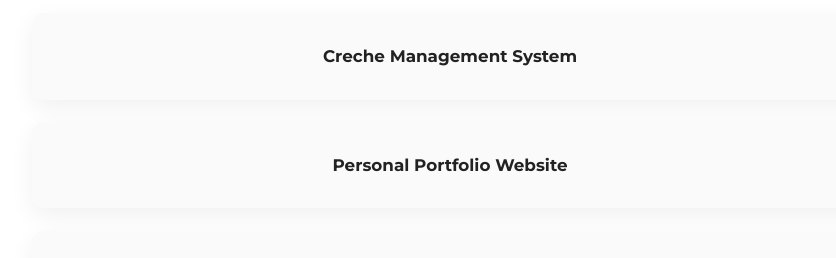
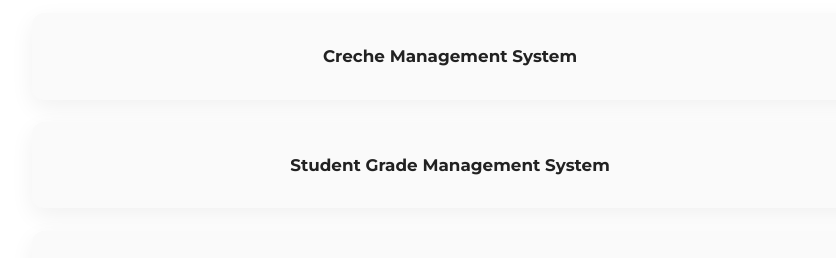
Before and after one commit to Siyanda11011/SiyandaMthethwa.github.io, a plain HTML site: page index.html in a window 1280 px wide. Shown: the part 1760-2018 px from the top of the page, without its empty margins (190-1026 px from the left). Drawn offline with Linux system fonts and the light colour scheme.

Commit message:
Update index.html

```diff
--- a/index.html
+++ b/index.html
@@ -77,7 +77,7 @@
       <h2>Selected Works</h2>
       <div class="works-grid">
         <a href="https://Siyanda11011.github.io/Creche-Website/" target="_blank" class="work-item">Creche Management System</a>
-        <a href="#" target="_blank" class="work-item">Personal Portfolio Website</a>
+        <a href="https://siyanda11011.github.io/Student-Grade-Management/" target="_blank" class="work-item">Student Grade Management System</a>
         <a href="https://siyanda11011.github.io/Ticket-Booking-System/" target="_blank" class="work-item">Ticket Booking System</a>
       </div>
     </div>
```
